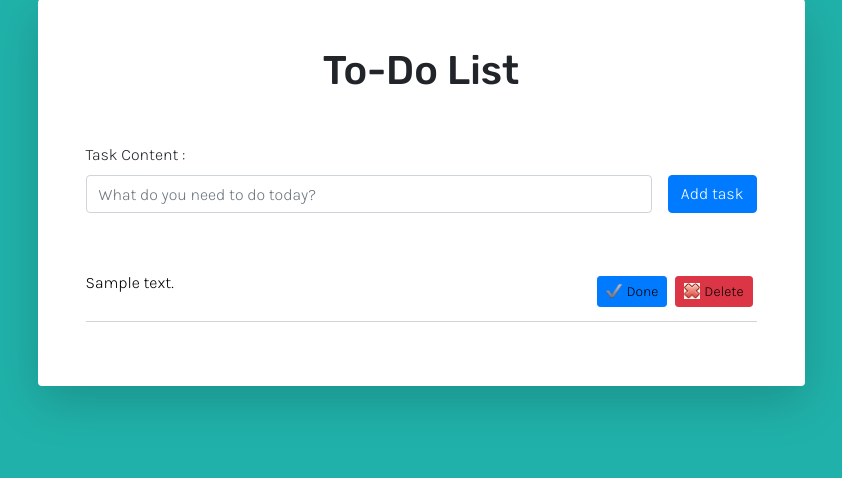
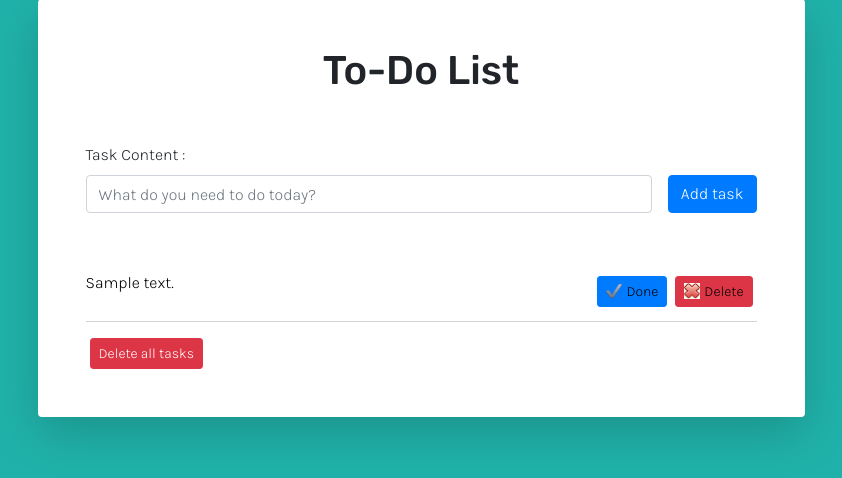
Before and after one commit to tekebim/django-project, a Django app: template TP_Django/todo/templates/todo/index.html in a window 1280 px wide. Shown: the part 49-527 px from the top of the page, without its empty margins (219-1061 px from the left). Run offline with Django 3.2, Linux system fonts and the light colour scheme; the template is opened without the code that fills it: most values are stand-ins (such as "Sample title", 1, 10 or a date in 2020); some libraries are stand-ins or nearby versions.

Commit message:
:zap: feat(index): add deleting tasks options Add behavior to delete all tasks / only all done

```diff
--- a/TP_Django/todo/templates/todo/edit.html
+++ b/TP_Django/todo/templates/todo/edit.html
@@ -30,6 +30,10 @@
                 <form method="POST" class="post-form">
                     {% csrf_token %}
                     {{ form.as_p }}
+                    <a href={% url 'todo:index' %} class="btn btn-sm btn-secondary" name="task-delete" formnovalidate=""
+                    type="submit">
+                    Cancel
+                    </a>
                     <button type="submit" class="btn btn-primary btn-md">Save</button>
                 </form>
             </div>
--- a/TP_Django/todo/templates/todo/index.html
+++ b/TP_Django/todo/templates/todo/index.html
@@ -65,6 +65,25 @@
                 {% endfor %}
             </ul>
 
+
+
+            {% if tasks %}
+            <div class="actions d-flex">
+                {% for task in tasks %}
+                    {% if task.is_done %}
+                        <a href={% url 'todo:deleteDone' %} class="btn btn-sm btn-primary d-flex mx-1 align-items-center" formnovalidate=""
+                        type="submit">
+                        Clear tasks done
+                        </a>
+                    {% endif %}
+                {% endfor %}
+                <a href={% url 'todo:deleteAll' %} class="btn btn-sm btn-danger d-flex mx-1 align-items-center" formnovalidate=""
+                type="submit">
+                Delete all tasks
+                </a>
+            </div>
+            {% endif %}
+
         </div>
     </div>
 </main>
--- a/TP_Django/todo/urls.py
+++ b/TP_Django/todo/urls.py
@@ -12,4 +12,8 @@ urlpatterns = [
     path('delete/<int:task_id>', views.delete, name='delete'),
     # ex: /todo/finish
     path('finish/<int:task_id>', views.finish, name='finish'),
+    # ex: /todo/delete/all
+    path('delete/all', views.deleteAll, name='deleteAll'),
+    # ex: /todo/delete/done
+    path('delete/done', views.deleteDone, name='deleteDone'),
 ]
```
Also changed, not shown: TP_Django/todo/views.py (+24 -15 lines), TP_Django/db.sqlite3.
